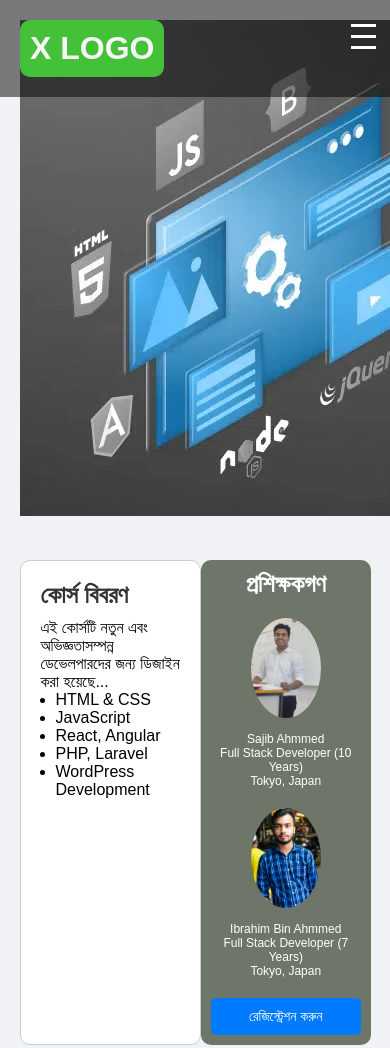
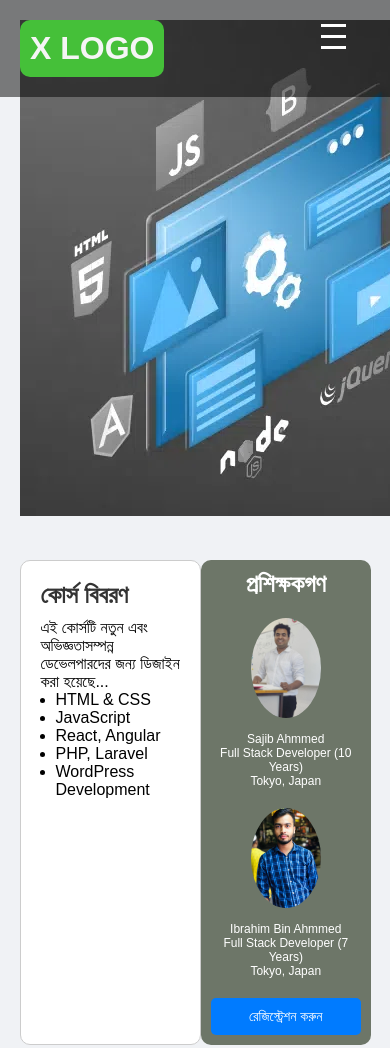
Before and after one commit to ibrahim-bin-ahmmed/form, a plain HTML site: page index.html in a window 390 px wide. Shown: the top 1048 px of the page. Drawn offline with Linux system fonts and the light colour scheme.

Commit message:
file editor

```diff
--- a/styles.css
+++ b/styles.css
@@ -242,7 +242,7 @@ h2 {
         display: flex;
         z-index: 2;
         position: absolute;
-        right: 10px;
+        right: 40px;
         top: 20px;
     }
 
```
